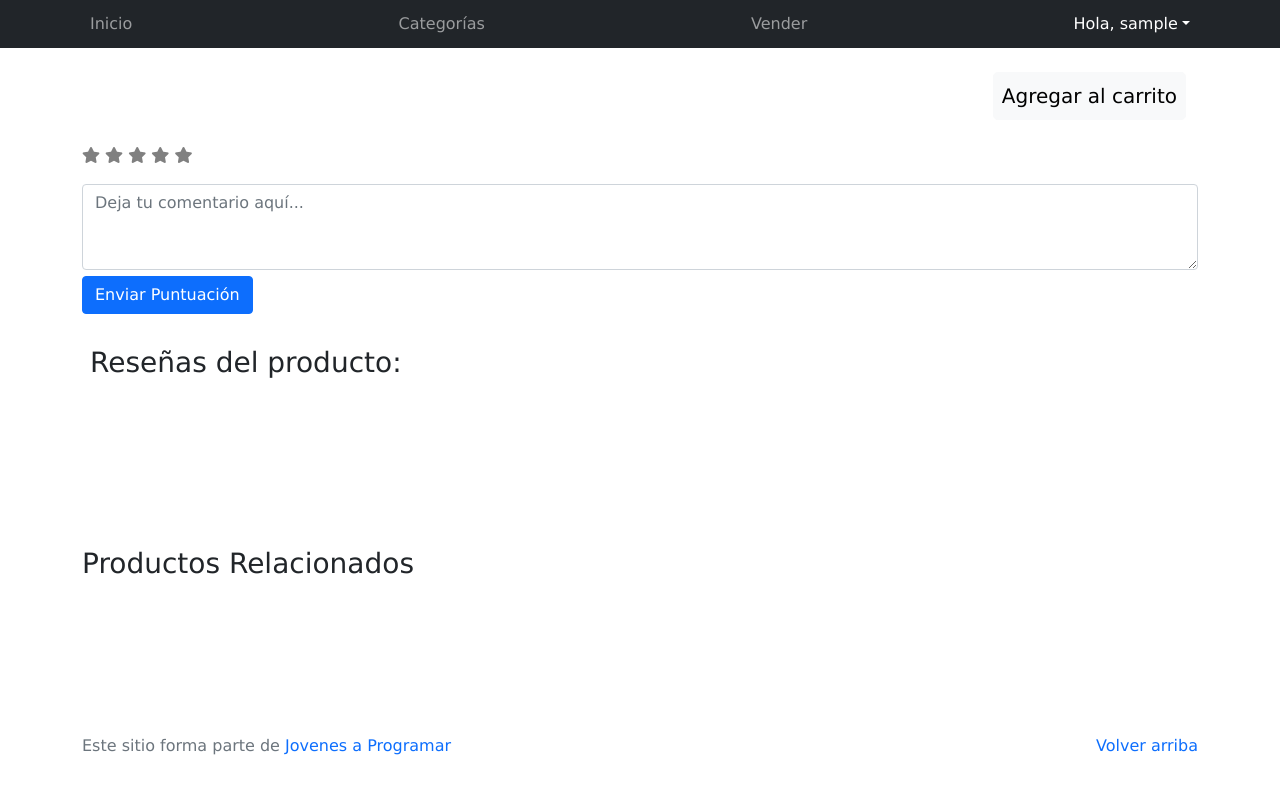
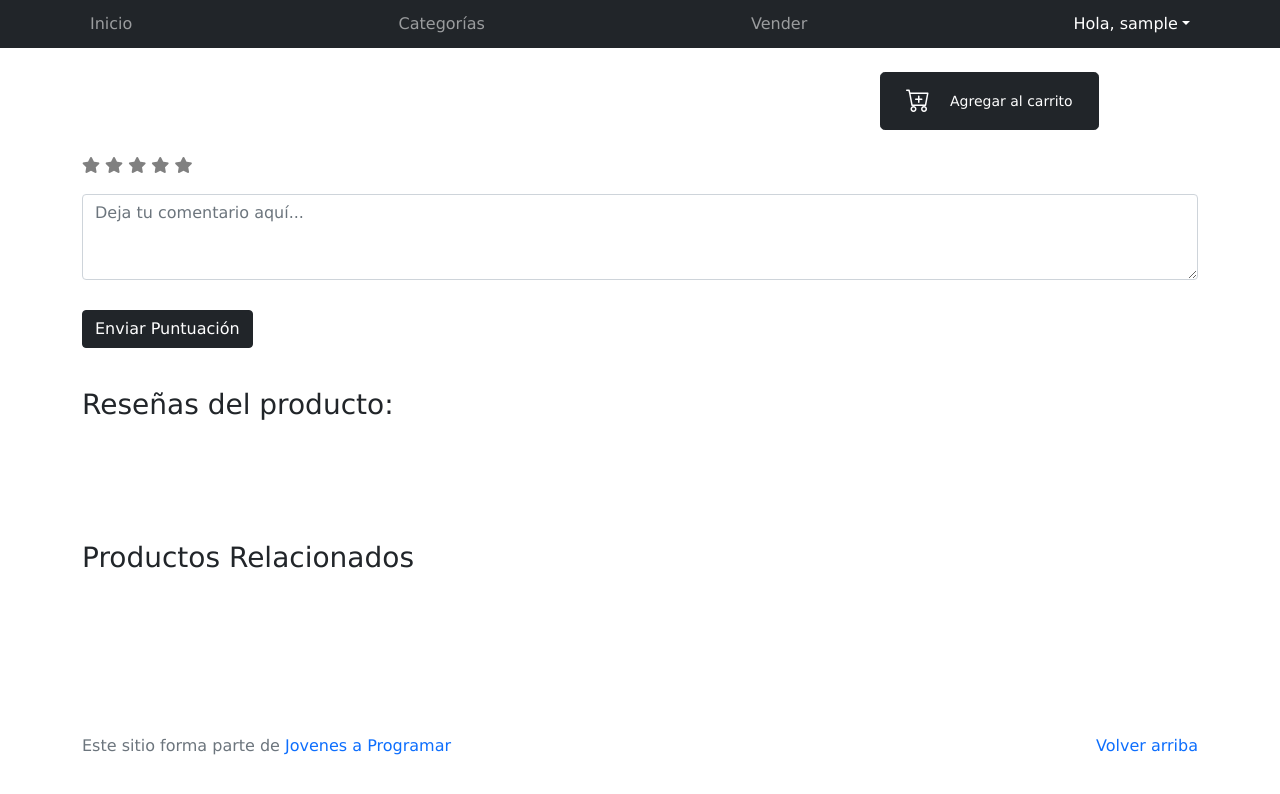
Before and after one commit to cataardanz/workspace-inicial, a plain HTML site: page product-info.html in a window 1280 px wide. Drawn offline with nearby package versions, Linux system fonts and the light colour scheme; no server answers; sample sign-in values are in the browser's storage.

Commit message:
arreglos css

```diff
--- a/css/product-info.css
+++ b/css/product-info.css
@@ -43,6 +43,19 @@ h2 {
   justify-content: flex-end;
 }
 
+#buy-button {
+  display: inline-flex;
+  align-items: center;
+  gap: 20px;
+  padding: 10px 25px;
+  font-size: 14px;
+  margin-right: 8%;
+}
+
+#buy-button i {
+  font-size: 1.5rem;
+}
+
 .footer-content {
   display: flex;
   justify-content: space-between;
@@ -74,15 +87,13 @@ h2 {
 
 .review-card {
   border-radius: 5px;
-  padding-left: 15px;
   padding-top: 15px;
   transition: transform 0.1s ease-in-out;
-  background-color: hsl(0, 0%, 99%);
 }
 
 .checked {
   color: gold;
-  font-size: 20px;
+  font-size: 15px;
   letter-spacing: 3px;
 }
 
@@ -93,7 +104,6 @@ h2 {
 .reviews-container {
   display: flex;
   flex-direction: column;
-  padding: 1em 0em 2em 10px;
 }
 
 @media (max-width: 768px) {
--- a/product-info.html
+++ b/product-info.html
@@ -7,6 +7,7 @@
   <title>eMercado - Todo lo que busques está aquí</title>
 
   <link href="https://fonts.googleapis.com/css?family=Raleway:300,300i,400,400i,700,700i,900,900i" rel="stylesheet">
+  <link rel="stylesheet" href="https://cdn.jsdelivr.net/npm/bootstrap-icons@1.11.3/font/bootstrap-icons.min.css">
   <link href="css/font-awesome.min.css" rel="stylesheet">
   <link href="css/bootstrap.min.css" rel="stylesheet">
   <link href="css/styles.css" rel="stylesheet">
@@ -54,7 +55,7 @@
     <div class="container" id="product-info"></div>
 
     <div class="container buy">
-      <button type="button" class= "btn btn-light btn-lg p-2" id="buy-button">Agregar al carrito</button>
+      <button type="button" class="btn btn-dark btn-lg" id="buy-button"><i class="bi bi-cart-plus"></i>Agregar al carrito</button>
     </div>
 
     <div class="container mt-5">
@@ -67,11 +68,11 @@
         </div>
         <div class="mt-3">
             <textarea id="user-comment" class="form-control" rows="3" placeholder="Deja tu comentario aquí..."></textarea>
-            <button id="submit-rating" class="btn btn-primary">Enviar Puntuación</button>
+            <button id="submit-rating" class="btn btn-dark mt-4">Enviar Puntuación</button>
         </div>
     </div>
 
-    <h3 class="m-2">Reseñas del producto:</h3>
+    <h3 class="mt-3">Reseñas del producto:</h3>
     <div class="reviews-container" id="comments-section"></div>
 
     <h3>Productos Relacionados</h3>
```
